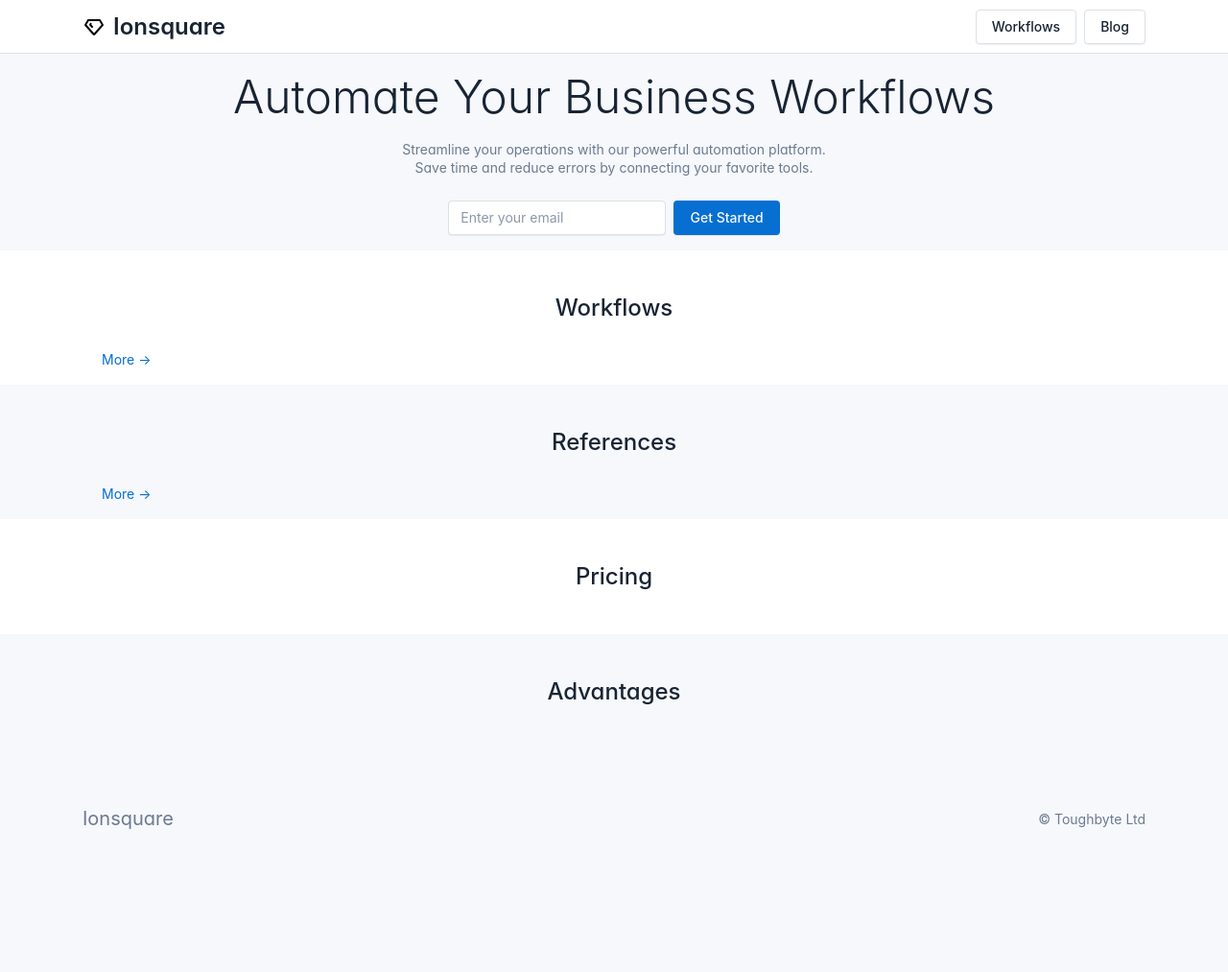
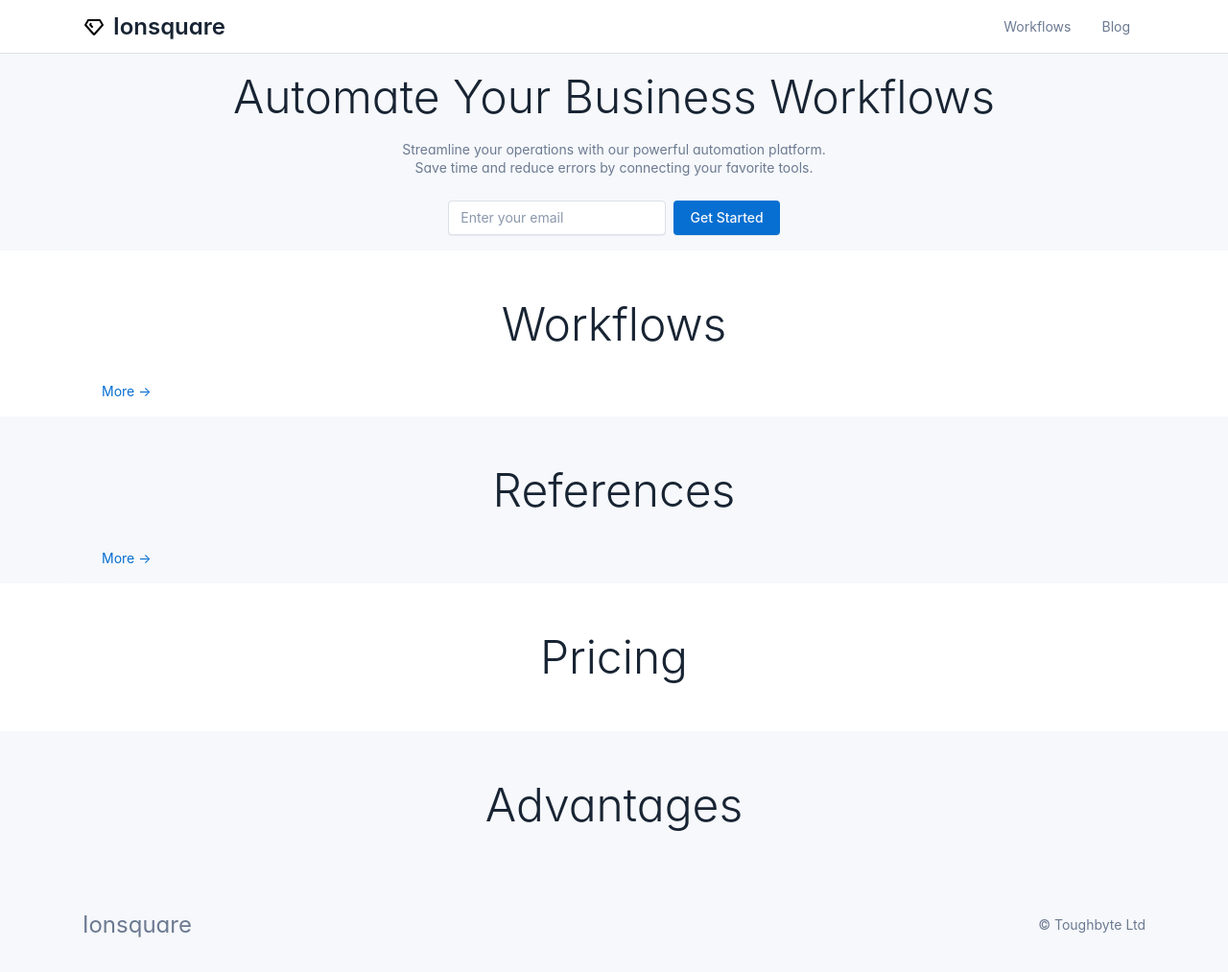
Before and after one commit to olegp/ionsquare.com, a Jekyll site: the page built from site/index.html, in a window 1280 px wide. Shown: the whole page at 96% size. Built offline with Jekyll 4.4.1, drawn with Linux system fonts in a browser that asks for light colours; before the commit the page ends 900 px from its top, so only the background shows below that.

Commit message:
refactor styles

```diff
--- a/site/_includes/footer.html
+++ b/site/_includes/footer.html
@@ -2,7 +2,7 @@
   <div class="container">
     <div class="row text-center align-items-center text-muted">
       <div class="col-12 col-lg-auto">
-        <a href="/" class="text-muted footer-title">Ionsquare</a>
+        <a href="/" class="text-muted fs-1">Ionsquare</a>
       </div>
       <div class="col-12 col-lg-auto ms-lg-auto mt-3 mt-lg-0">
         © <a href="https://toughbyte.com" class="text-muted">Toughbyte Ltd</a>
--- a/site/_includes/header.html
+++ b/site/_includes/header.html
@@ -13,16 +13,8 @@
       <h1 class="mb-0">Ionsquare</h1>
     </a>
     <div class="navbar-nav flex-row order-md-last">
-      <div class="nav-item d-flex">
-        <div class="btn-list">
-          <a href="{{ site.url }}/workflows/" class="btn">
-            Workflows
-          </a>
-          <a href="{{ site.url }}/blog/" class="btn">
-            Blog
-          </a>
-        </div>
-      </div>
+      <a href="{{ site.url }}/workflows/" class="nav-link px-3">Workflows</a>
+      <a href="{{ site.url }}/blog/" class="nav-link px-3">Blog</a>
     </div>
   </div>
 </header>
--- a/site/_layouts/default.html
+++ b/site/_layouts/default.html
@@ -22,12 +22,6 @@
         width: 32px;
         height: 32px;
         margin-right: 16px;
-      }
-      .footer-title {
-        font-size: 20px;
-      }
-      .card-title {
-        font-size: 24px;
       }
     </style>
     <!-- TODO: set correct favicon -->
--- a/site/index.html
+++ b/site/index.html
@@ -30,7 +30,7 @@ title: Ionsquare
 <div class="bg-white">
   <div class="container card border-0 bg-white">
     <div class="card-body">
-      <div class="card-title text-center my-5">Workflows</div>
+      <div class="text-center my-5 display-5">Workflows</div>
       <a href="/workflows" class="text-primary text-decoration-none">More →</a>
     </div>
   </div>
@@ -40,7 +40,7 @@ title: Ionsquare
 <div class="bg-light">
   <div class="container card border-0 bg-light">
     <div class="card-body">
-      <div class="card-title text-center my-5">References</div>
+      <div class="text-center my-5 display-5">References</div>
       <a href="/references" class="text-primary text-decoration-none">More →</a>
     </div>
   </div>
@@ -50,7 +50,7 @@ title: Ionsquare
 <div class="bg-white">
   <div class="container card border-0 bg-white">
     <div class="card-body">
-      <div class="card-title text-center my-5">Pricing</div>
+      <div class="text-center my-5 display-5">Pricing</div>
     </div>
   </div>
 </div>
@@ -60,7 +60,7 @@ title: Ionsquare
 <div class="bg-light">
   <div class="container card border-0 bg-light">
     <div class="card-body">
-      <div class="card-title text-center my-5">Advantages</div>
+      <div class="text-center my-5 display-5">Advantages</div>
     </div>
   </div>
 </div>
```
